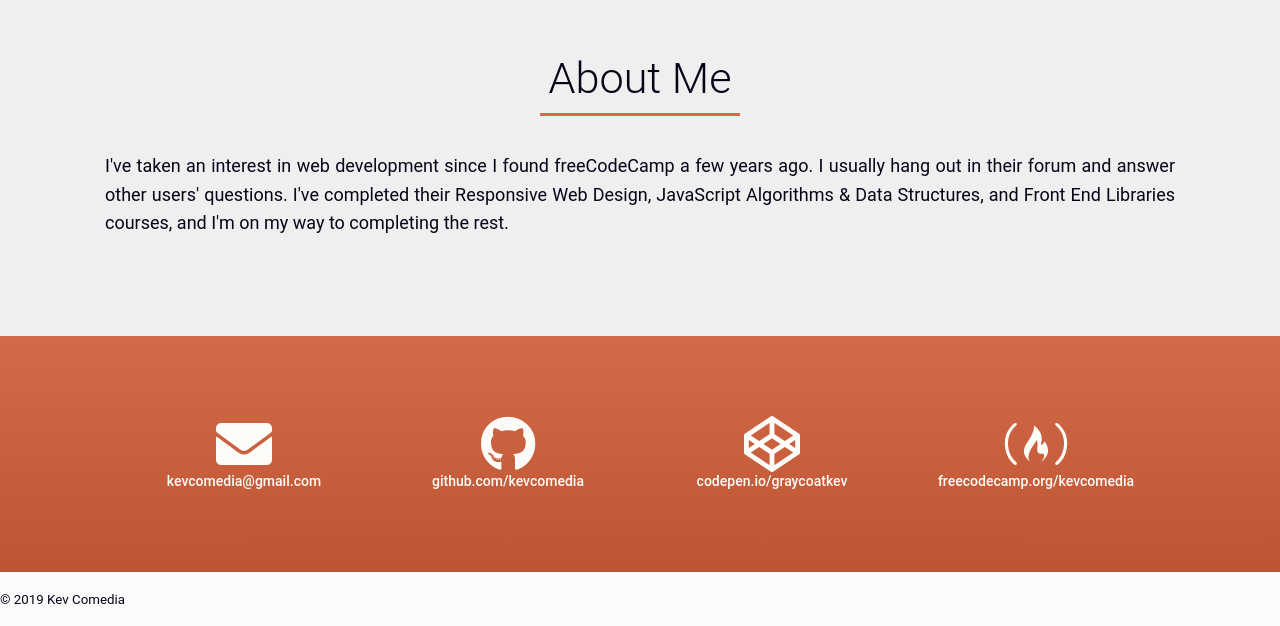
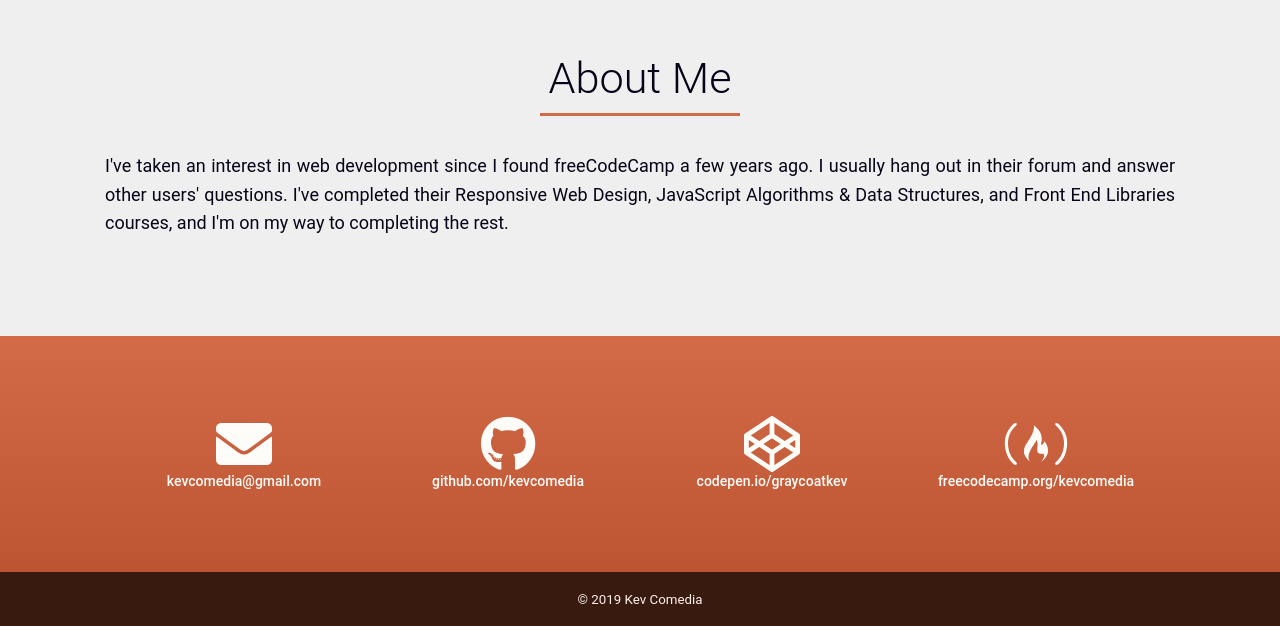
Before and after one commit to kevcomedia/kevcomedia.github.io, a plain HTML site: page index.html in a window 1280 px wide. Shown: the part 2487-3113 px from the top of the page. Drawn offline with Linux system fonts and the light colour scheme; a web font is replaced by a local one.

Commit message:
Write page footer

```diff
--- a/index.html
+++ b/index.html
@@ -230,7 +230,7 @@
         </div>
       </section>
 
-      <footer>
+      <footer class="page-footer">
         <p><small>&copy; 2019 Kev Comedia</small></p>
       </footer>
     </main>
--- a/styles.css
+++ b/styles.css
@@ -315,3 +315,17 @@ a:hover {
 .contact__link:hover {
   color: inherit; /* 1 */
 }
+
+
+/**
+ * Page footer
+ *
+ * 1. Prevent <p>'s margin bleeding out of footer.
+ */
+
+.page-footer {
+  background: #391a0f;
+  color: #faf0ec;
+  display: flex; /* 1 */
+  justify-content: center;
+}
```
